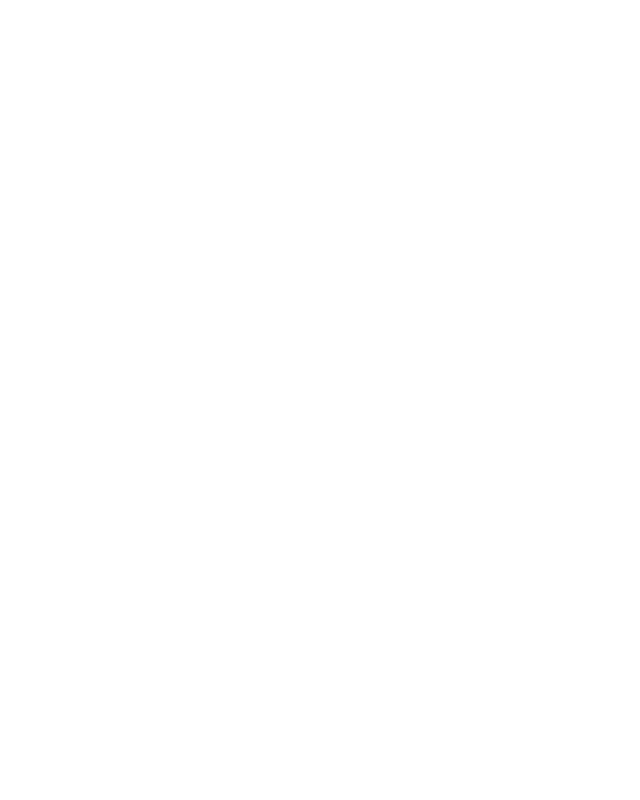
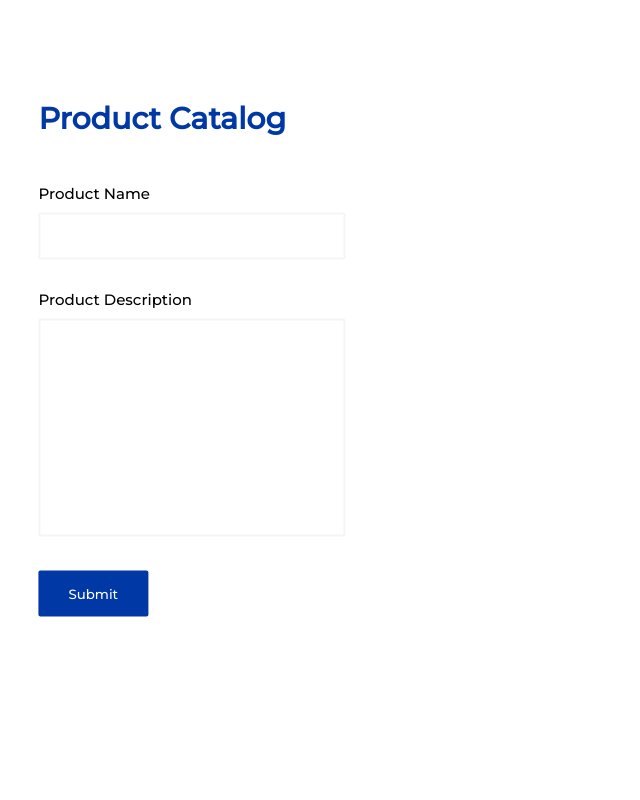
Before and after one commit to seejansunar/flask-crud-app, a Flask app: page / in a window 1280 px wide. Before the commit the part shown is empty. Shown: the whole page, without its empty margins (0-640 px from the left). Run offline with Flask 2, Linux system fonts and the light colour scheme.

Commit message:
completed ui part for product addition

```diff
--- a/static/assets/style.css
+++ b/static/assets/style.css
@@ -14,3 +14,74 @@
     grid-template-columns: 30% 70%;
     height: 100vh;
 }
+
+.app-title{
+    font-size: 30px;
+    color: #0039a6;
+    width: 80%;
+    margin: 100px auto;
+}
+.form-container{
+    background-color: #ffffff;
+    position: relative;
+}
+
+.table-container{
+    background-color: #F8F8FF;
+}
+
+form{
+    position: absolute;
+    top: 50%;
+    left: 50%;
+    transform: translate(-50%, -50%);
+    margin: 0 auto;
+    width: 80%;
+}
+
+form .form-control{
+    width: 100%;
+    outline: none;
+    border: 2px solid whitesmoke;
+    padding: 12px;
+    border-radius: 2px;
+    font-family: 'Montserrat', sans-serif !important;
+    font-size: 15px;
+    transition: border 1s linear;
+}
+
+textarea{
+    resize: none;
+}
+
+.mb-3{
+    margin-bottom: 30px;
+}
+
+.mb-1{
+    margin-bottom: 10px;
+}
+
+
+.input-title{
+    font-size: 15px;
+}
+
+.btn{
+    outline: none;
+    border: none;
+    padding: 15px 30px;
+    border-radius: 2px;
+    background-color: transparent;
+    font-family: 'Montserrat', sans-serif !important;
+    cursor: pointer;
+}
+
+.btn-primary{
+    background-color: #0039a6;
+    color: #ffffff;
+}
+
+.form-control:focus{
+    border: 2px solid #0039a6;
+}
--- a/templates/index.html
+++ b/templates/index.html
@@ -11,7 +11,20 @@
 </head>
   <body>
     	<div class="container">
-
+			<div class="form-container">
+				<h3 class="app-title">Product Catalog</h3>
+				<form>
+					<div class="mb-3">
+						<p class="input-title mb-1">Product Name</p>
+						<input type="text" class="form-control" id="exampleInputProduct" aria-describedby="emailHelp">
+					</div>
+					<div class="mb-3">
+						<p class="input-title mb-1">Product Description</p>
+						<textarea  class="form-control" name="" id="" cols="30" rows="10"></textarea>
+					</div>
+					<button type="submit" class="btn btn-primary">Submit</button>
+				</form>
+			</div>
         </div>
 
     </div>
```
